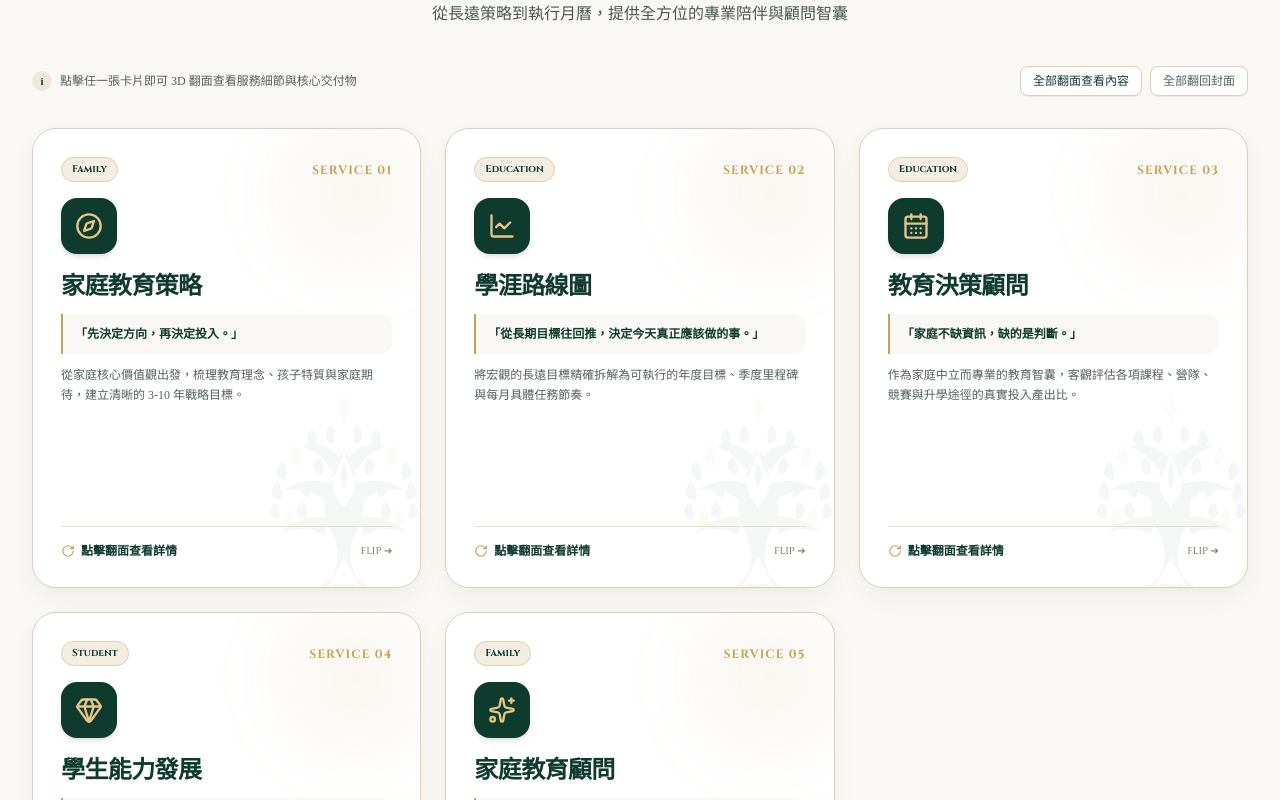
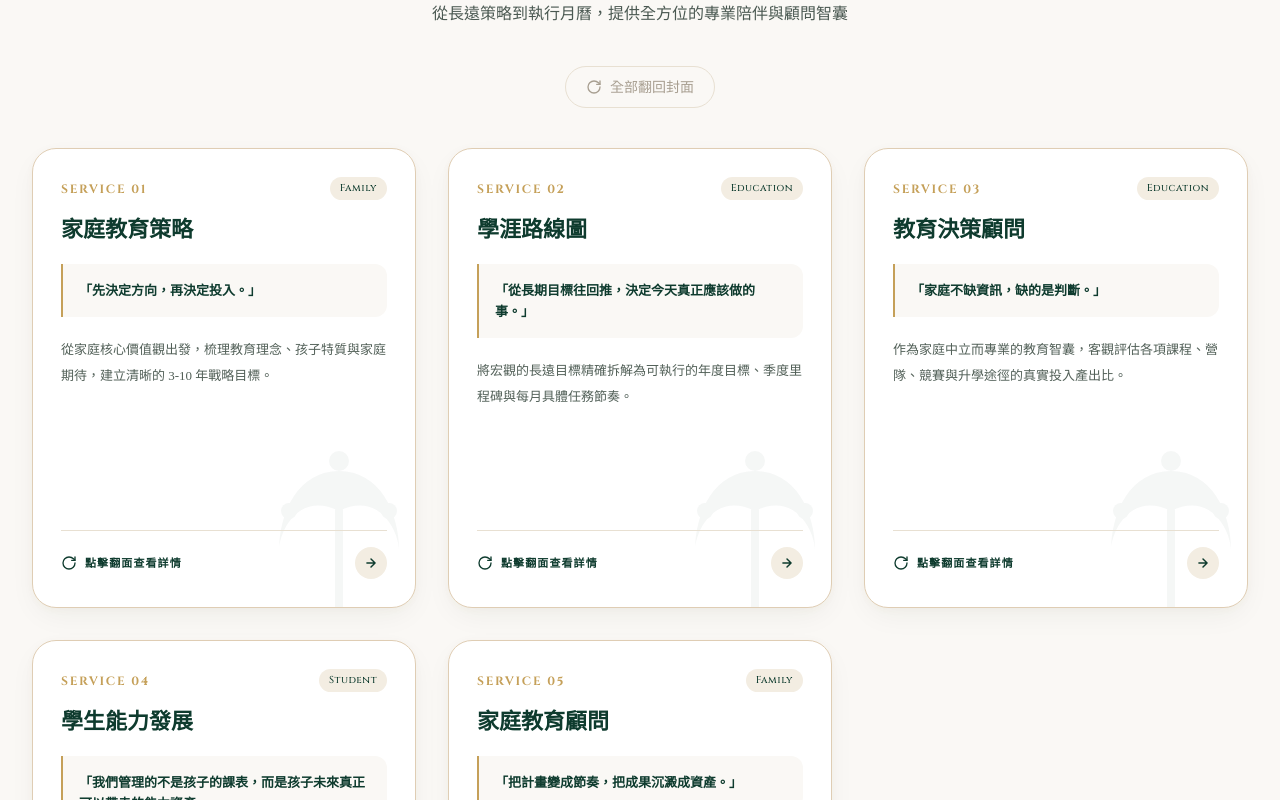
Before and after one commit to zzzuo75-crypto/edu-family-office, a React (Vite) app: page / in a window 1280 px wide. Shown: the part 3380-4180 px from the top of the page. Built offline with nearby package versions, Linux system fonts and the light colour scheme.

Commit message:
Update ServicesFlipCards.tsx

```diff
--- a/src/components/ServicesFlipCards.tsx
+++ b/src/components/ServicesFlipCards.tsx
@@ -1,77 +1,59 @@
 import React, { useState } from 'react';
-import { motion } from 'motion/react';
+import { motion, AnimatePresence } from 'motion/react';
+import { CheckCircle2, RotateCw } from 'lucide-react';
 import { SERVICES_LIST } from '../data/eduData';
-import {
-  Compass,
-  LineChart,
-  CalendarDays,
-  Gem,
-  RotateCw,
-  CheckCircle2,
-  Sparkles
-} from 'lucide-react';
-import { EduTreeMark } from './EduFamilyOfficeLogo';
 
-const SERVICE_ICONS = [
-  Compass,
-  LineChart,
-  CalendarDays,
-  Gem,
-  Sparkles
-];
+// 簡單的 Logo icon 作為卡片背景點綴
+function EduTreeMark({ size = 48, className = "" }: { size?: number, className?: string }) {
+  return (
+    <svg width={size} height={size} viewBox="0 0 100 100" fill="none" xmlns="http://www.w3.org/2000/svg" className={className}>
+      <path d="M50 90V40" stroke="currentColor" strokeWidth="4" strokeLinecap="round" />
+      <path d="M50 40C30 30 20 50 20 60C20 40 30 20 50 20C70 20 80 40 80 60C80 50 70 30 50 40Z" fill="currentColor" />
+      <circle cx="50" cy="15" r="5" fill="currentColor" />
+      <circle cx="25" cy="40" r="4" fill="currentColor" />
+      <circle cx="75" cy="40" r="4" fill="currentColor" />
+    </svg>
+  );
+}
 
-export const ServicesFlipCards: React.FC = () => {
-  const [flippedCards, setFlippedCards] = useState<{ [key: number]: boolean }>({});
+export function ServicesFlipCards() {
+  const [flippedIndex, setFlippedIndex] = useState<number | null>(null);
 
   const toggleFlip = (index: number) => {
-    setFlippedCards((prev) => ({
-      ...prev,
-      [index]: !prev[index],
-    }));
+    setFlippedIndex(flippedIndex === index ? null : index);
   };
 
-  const flipAll = (state: boolean) => {
-    setFlippedCards({
-      0: state, 1: state, 2: state, 3: state, 4: state
-    });
+  const handleFlipAllFront = () => {
+    setFlippedIndex(null);
   };
 
   return (
     <div className="w-full">
-      {/* Top Controls / Hint */}
-      <div className="flex flex-col sm:flex-row items-center justify-between gap-4 mb-8">
-        <div className="flex items-center gap-2 text-xs font-serif-tc text-[#526058]">
-          <span className="inline-flex items-center justify-center w-5 h-5 rounded-full bg-[#EFE9DD] text-[#0E3B2E] text-[11px] font-bold">
-            i
-          </span>
-          <span>點擊任一張卡片即可 3D 翻面查看服務細節與核心交付物</span>
-        </div>
-
-        <div className="flex items-center gap-2">
+      {/* 頂部操作列：提供全部翻回正面的功能 */}
+      <div className="flex justify-center mb-10 gap-4">
         <button
-            onClick={() => flipAll(true)}
-            className="px-3 py-1.5 rounded-lg text-xs font-serif-tc text-[#0E3B2E] bg-white hover:bg-[#F3EDE2] border border-[#DFCDB4] transition shadow-2xs cursor-pointer"
+          onClick={handleFlipAllFront}
+          disabled={flippedIndex === null}
+          className={`px-5 py-2.5 rounded-full text-sm font-medium border transition-all flex items-center gap-2 ${
+            flippedIndex === null
+              ? 'border-[#E8E0D2] text-[#A89F91] cursor-not-allowed bg-transparent'
+              : 'border-[#DFCDB4] text-[#0E3B2E] hover:bg-[#F3EDE2] hover:border-[#C5A059] bg-white shadow-sm'
+          }`}
         >
-            全部翻面查看內容
-          </button>
-          <button
-            onClick={() => flipAll(false)}
-            className="px-3 py-1.5 rounded-lg text-xs font-serif-tc text-[#526058] bg-white hover:bg-[#F3EDE2] border border-[#DFCDB4] transition shadow-2xs cursor-pointer"
-          >
+          <RotateCw className={`w-4 h-4 ${flippedIndex !== null ? 'animate-spin-slow' : ''}`} />
           全部翻回封面
         </button>
       </div>
-      </div>
 
-      {/* 5 Flip Cards Grid */}
-      <div className="grid grid-cols-1 md:grid-cols-2 lg:grid-cols-3 gap-6">
+      <div className="grid grid-cols-1 md:grid-cols-2 lg:grid-cols-3 gap-6 lg:gap-8">
+        <AnimatePresence>
           {SERVICES_LIST.slice(0, 5).map((srv, index) => {
-          const isFlipped = !!flippedCards[index];
-          const IconComponent = SERVICE_ICONS[index] || Compass;
+            const isFlipped = flippedIndex === index;
 
             return (
               <div
                 key={srv.id}
+                // 在這裡我們將高度改為響應式：手機版給予 500px，電腦版縮回 460px
                 className="relative h-[500px] sm:h-[480px] lg:h-[460px] w-full cursor-pointer select-none [perspective:1000px] group"
                 onClick={() => toggleFlip(index)}
                 role="button"
@@ -82,130 +64,132 @@ export const ServicesFlipCards: React.FC = () => {
                     toggleFlip(index);
                   }
                 }}
-              aria-label={`服務 0${index + 1}: ${srv.title}，點擊翻面`}
               >
-              {/* Inner 3D Flip Container */}
                 <motion.div
-                className="w-full h-full relative [transform-style:preserve-3d] rounded-3xl"
+                  className="w-full h-full relative [transform-style:preserve-3d]"
+                  initial={false}
                   animate={{ rotateY: isFlipped ? 180 : 0 }}
-                transition={{ duration: 0.28, ease: [0.16, 1, 0.3, 1] }}
+                  transition={{ type: "spring", stiffness: 260, damping: 20 }}
                 >
 
                   {/* ================= CARD FRONT (封面) ================= */}
+                  {/* 注意：這裡加上了 [-webkit-backface-visibility:hidden] 專門修復 iOS Safari 的 bug */}
                   <div
-                  className="absolute inset-0 w-full h-full rounded-3xl [backface-visibility:hidden] p-6 sm:p-7 flex flex-col justify-between overflow-hidden shadow-lux transition-all duration-300 group-hover:shadow-lux-lg border border-[#DFCDB4] bg-white"
+                    className="absolute inset-0 w-full h-full rounded-3xl [backface-visibility:hidden] [-webkit-backface-visibility:hidden] p-6 sm:p-7 flex flex-col justify-between overflow-hidden shadow-lux transition-all duration-300 group-hover:shadow-lux-lg border border-[#DFCDB4] bg-white"
                   >
                     <div className="absolute -right-6 -bottom-6 opacity-[0.04] text-[#0E3B2E] pointer-events-none">
                       <EduTreeMark size={200} />
                     </div>
-                  <div className="absolute top-0 right-0 w-32 h-32 bg-[#C5A059]/10 rounded-full blur-2xl pointer-events-none" />
 
-                  <div className="relative z-10">
+                    <div className="relative z-10 flex-grow flex flex-col">
                       <div className="flex items-center justify-between mb-4">
-                      <span className="text-[10px] font-cinzel px-2.5 py-1 rounded-full bg-[#F3EDE2] text-[#0E3B2E] font-bold border border-[#DFCDB4]">
+                        <span className="text-xs tracking-[0.15em] font-cinzel text-[#C5A059] font-bold">
+                          SERVICE 0{index + 1}
+                        </span>
+                        <span className="text-[10px] font-cinzel px-2.5 py-1 rounded-full bg-[#F3EDE2] text-[#0E3B2E] font-medium tracking-wider">
                           {srv.enTitle.split(' ')[0]}
-                      </span>
-                      <span className="text-xs font-cinzel font-bold text-[#C5A059] tracking-widest">
-                        SERVICE 0{index + 1}
                         </span>
                       </div>
 
-                    <div className="w-14 h-14 rounded-2xl bg-[#0E3B2E] text-[#E5C687] flex items-center justify-center shadow-md mb-4 group-hover:scale-105 transition-transform">
-                      <IconComponent className="w-7 h-7" />
-                    </div>
-
-                    <h3 className="text-xl sm:text-2xl font-bold font-serif-tc text-[#0E3B2E] tracking-tight mb-2">
+                      <h3 className="text-[22px] font-bold font-serif-tc text-[#0E3B2E] mb-5 leading-tight">
                         {srv.title}
                       </h3>
 
-                    <div className="p-3 bg-[#FAF8F5] border-l-2 border-[#C5A059] rounded-r-xl my-3">
-                      <p className="text-xs font-serif-tc font-bold text-[#0E3B2E]">
+                      <div className="p-4 bg-[#FAF8F5] border-l-2 border-[#C5A059] rounded-r-xl mb-5">
+                        <p className="text-[13px] font-serif-tc font-bold text-[#0E3B2E] leading-relaxed">
                           「{srv.quote}」
                         </p>
                       </div>
 
-                    <p className="text-xs font-serif-tc text-[#526058] leading-relaxed line-clamp-3">
+                      <p className="text-[13px] text-[#526058] font-serif-tc leading-loose">
                         {srv.summary}
                       </p>
                     </div>
 
-                  <div className="relative z-10 pt-4 border-t border-[#E8E0D2] flex items-center justify-between text-xs font-serif-tc text-[#0E3B2E] group-hover:text-[#C5A059] transition-colors">
-                    <div className="flex items-center gap-1.5 font-semibold">
-                      <RotateCw className="w-3.5 h-3.5 text-[#C5A059] group-hover:rotate-180 transition-transform duration-500" />
-                      <span>點擊翻面查看詳情</span>
+                    <div className="relative z-10 mt-6 pt-4 border-t border-[#E8E0D2] flex items-center justify-between">
+                      <div className="flex items-center gap-2 text-[#0E3B2E]">
+                        <RotateCw className="w-4 h-4" />
+                        <span className="text-[11px] font-bold font-serif-tc tracking-widest">
+                          點擊翻面查看詳情
+                        </span>
                       </div>
-                    <span className="text-[10px] font-cinzel text-[#8A7963]">FLIP ➔</span>
+                      <div className="w-8 h-8 rounded-full bg-[#F3EDE2] text-[#0E3B2E] flex items-center justify-center group-hover:bg-[#0E3B2E] group-hover:text-[#F3EDE2] transition-colors">
+                        <svg width="14" height="14" viewBox="0 0 24 24" fill="none" stroke="currentColor" strokeWidth="2.5" strokeLinecap="round" strokeLinejoin="round">
+                          <path d="M5 12h14M12 5l7 7-7 7"/>
+                        </svg>
+                      </div>
                     </div>
                   </div>
 
                   {/* ================= CARD BACK (翻面內容) ================= */}
+                  {/* 注意：這裡同樣加上了 [-webkit-backface-visibility:hidden] 以及 overflow-y-auto */}
                   <div
-               className="absolute inset-0 w-full h-full rounded-3xl [backface-visibility:hidden] [transform:rotateY(180deg)] p-5 sm:p-7 flex flex-col justify-between overflow-y-auto shadow-lux transition-all duration-300 border border-[#C5A059]/40 bg-[#0E3B2E] text-white"
+                    className="absolute inset-0 w-full h-full rounded-3xl [backface-visibility:hidden] [-webkit-backface-visibility:hidden] [transform:rotateY(180deg)] p-5 sm:p-7 flex flex-col justify-between overflow-y-auto shadow-lux transition-all duration-300 border border-[#C5A059]/40 bg-[#0E3B2E] text-white"
                     style={{
                       background: 'linear-gradient(155deg, #0E3B2E 0%, #08261E 100%)',
                     }}
                   >
-                  <div className="absolute top-0 right-0 w-36 h-36 bg-[#C5A059]/15 rounded-full blur-2xl pointer-events-none" />
-
                     <div className="relative z-10">
-                    <div className="flex items-center justify-between mb-3">
-                      <span className="text-xs font-cinzel font-bold text-[#E5C687] tracking-widest">
+                      <div className="flex items-center justify-between mb-4 border-b border-white/10 pb-4">
+                        <span className="text-xs tracking-[0.15em] font-cinzel text-[#E5C687] opacity-80">
                           SERVICE 0{index + 1}
                         </span>
-                      <span className="px-2 py-0.5 rounded-full bg-white/10 text-[10px] font-serif-tc text-[#D1DDD6]">
-                        服務細節
+                        <span className="text-[10px] font-cinzel px-2.5 py-1 rounded-full bg-white/10 text-white tracking-wider border border-white/20">
+                          {srv.enTitle.split(' ')[0]}
                         </span>
                       </div>
 
-                    <h3 className="text-lg font-bold font-serif-tc text-white mb-3">
+                      <h3 className="text-xl font-bold font-serif-tc text-white mb-6">
                         {srv.title}
                       </h3>
 
-                    <div className="space-y-3">
-                      <div className="text-[11px] font-cinzel text-[#E5C687] font-semibold tracking-wider flex items-center gap-1.5">
-                        <Sparkles className="w-3.5 h-3.5 text-[#E5C687]" />
-                        <span>核心服務項目：</span>
-                      </div>
-
-                      <ul className="space-y-2">
-                        {srv.details.slice(0, 4).map((d, i) => (
-                          <li
-                            key={i}
-                            className="flex items-start gap-2 text-[11px] font-serif-tc text-[#E2EBE6] leading-snug"
-                          >
-                            <CheckCircle2 className="w-3 h-3 text-[#C5A059] shrink-0 mt-0.5" />
+                      <div className="space-y-4">
+                        <div>
+                          <h4 className="text-[11px] text-[#E5C687] mb-3 flex items-center gap-1.5 font-bold tracking-widest">
+                            <svg width="12" height="12" viewBox="0 0 24 24" fill="none" stroke="currentColor" strokeWidth="2" strokeLinecap="round" strokeLinejoin="round"><path d="m12 3-1.912 5.813a2 2 0 0 1-1.275 1.275L3 12l5.813 1.912a2 2 0 0 1 1.275 1.275L12 21l1.912-5.813a2 2 0 0 1 1.275-1.275L21 12l-5.813-1.912a2 2 0 0 1-1.275-1.275L12 3Z"/></svg>
+                            核心服務項目：
+                          </h4>
+                          <ul className="space-y-2.5 text-[13px] font-serif-tc text-white/90">
+                            {srv.details.map((d, i) => (
+                              <li key={i} className="flex items-start gap-2 leading-relaxed">
+                                <CheckCircle2 className="w-4 h-4 text-[#E5C687] shrink-0 mt-0.5 opacity-80" />
                                 <span>{d}</span>
                               </li>
                             ))}
                           </ul>
+                        </div>
 
                         {srv.deliverables && srv.deliverables.length > 0 && (
-                        <div className="pt-3 mt-3 border-t border-white/10">
-                          <div className="text-[11px] font-serif-tc text-[#E5C687] font-bold mb-1.5">
-                            交付物：
-                          </div>
-                          <div className="text-[11px] font-serif-tc text-[#D1DDD6] bg-white/5 p-2 rounded-lg border border-white/5">
-                            {srv.deliverables.join('、')}
+                          <div className="pt-4 border-t border-white/10">
+                            <h4 className="text-[11px] text-[#E5C687] mb-2 font-bold tracking-widest">交付物：</h4>
+                            <div className="flex flex-wrap gap-2">
+                              {srv.deliverables.map((del, i) => (
+                                <span key={i} className="text-[11px] px-2.5 py-1 bg-white/5 border border-white/10 rounded text-white/80 line-clamp-1 max-w-full">
+                                  {del}
+                                </span>
+                              ))}
                             </div>
                           </div>
                         )}
                       </div>
                     </div>
 
-                  <div className="relative z-10 pt-3 border-t border-white/15 flex items-center justify-between text-xs font-serif-tc text-[#D1DDD6]">
-                    <div className="flex items-center gap-1.5 text-[#E5C687] font-semibold">
-                      <RotateCw className="w-3.5 h-3.5 rotate-180" />
-                      <span>點擊翻回封面</span>
+                    <div className="relative z-10 mt-6 pt-4 border-t border-white/10 flex items-center justify-between opacity-70 hover:opacity-100 transition-opacity">
+                      <div className="flex items-center gap-2 text-white">
+                        <RotateCw className="w-4 h-4" />
+                        <span className="text-[11px] font-medium font-serif-tc tracking-widest">
+                          點擊翻回封面
+                        </span>
                       </div>
-                    <span className="text-[10px] font-cinzel text-[#E5C687]/80">BACK ↺</span>
+                      <span className="text-[10px] font-cinzel tracking-[0.2em] uppercase">Back</span>
                     </div>
                   </div>
-
                 </motion.div>
               </div>
             );
           })}
+        </AnimatePresence>
       </div>
     </div>
   );
-};
+}
```
Lines whose indentation alone changed are shown as unchanged.
